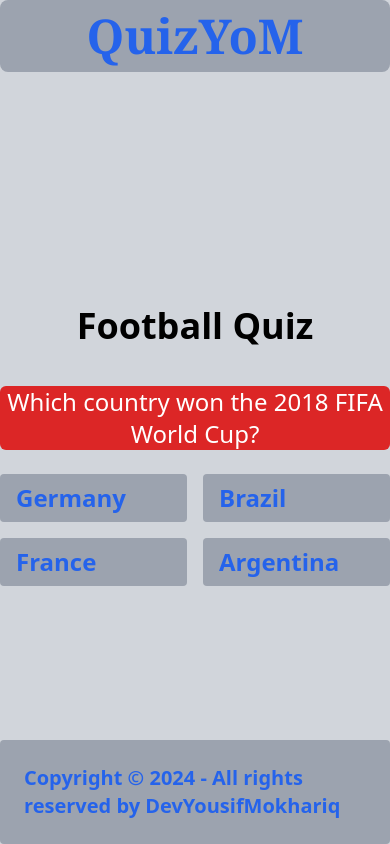
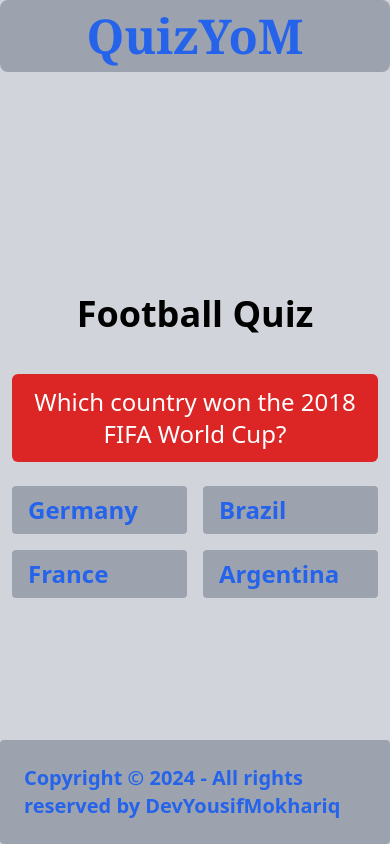
Before and after one commit to YousifMokhariq/QuizYoM-Website, a website: page src/index.html in a window 390 px wide. Both pictures are taken after a click on the button "Football". Drawn offline with nearby package versions, Linux system fonts and the light colour scheme.

Commit message:
Added padding x to the choices

```diff
--- a/src/index.html
+++ b/src/index.html
@@ -15,7 +15,7 @@
   </div>
   <div id="main" class="flex-grow">
     <p class="text-center text-2xl font-bold mt-32 sm:mt-52">Welcome to <span class="font-serif text-blue-700">QuizYoM</span> Website<br>Please choose a type of quiz</p>
-    <div id="category" class="grid grid-cols-2 gap-4 mt-32 sm:mt-60">
+    <div id="category" class="grid grid-cols-2 gap-4 mt-32 px-3 sm:mt-60">
         <button id="football" class="bg-gray-400 text-blue-600 text-2xl font-semibold rounded-md p-3" onclick="startQuiz('football')">Football</button>
         <button id="anime" class="bg-gray-400 text-blue-600 text-2xl font-semibold rounded-md p-3" onclick="startQuiz('anime')">Anime</button>
         <button id="general" class="bg-gray-400 text-blue-600 text-2xl font-semibold rounded-md p-3" onclick="startQuiz('general')">General Info</button>
@@ -24,8 +24,8 @@
   </div>
   <div id="quiz-page" class="hidden flex flex-grow flex-col items-center justify-center">
     <h2 id="quiz-category" class="text-4xl font-bold mt-20"></h2>
-    <div id="question-container" class="mt-10">
-        <p id="question" class="text-2xl text-center bg-red-600 rounded-md text-white mb-2 sm:p-6"></p>
+    <div id="question-container" class="mt-10 px-3">
+        <p id="question" class="text-2xl text-center bg-red-600 rounded-md text-white py-3 mb-2 sm:p-6"></p>
         <div id="choices" class="grid grid-cols-2 gap-4 mt-6"></div>
     </div>
     <button id="next-button" class="bg-blue-500 text-white text-2xl font-semibold mt-3 py-2 px-4 rounded hidden sm:mt-7" onclick="nextQuestion()">Next</button>
```
Also changed, not shown: src/output.css.
